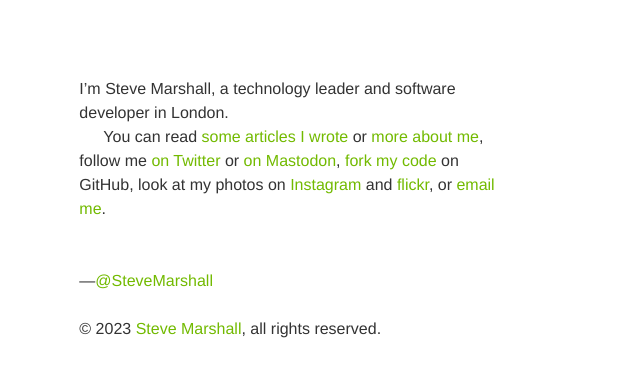
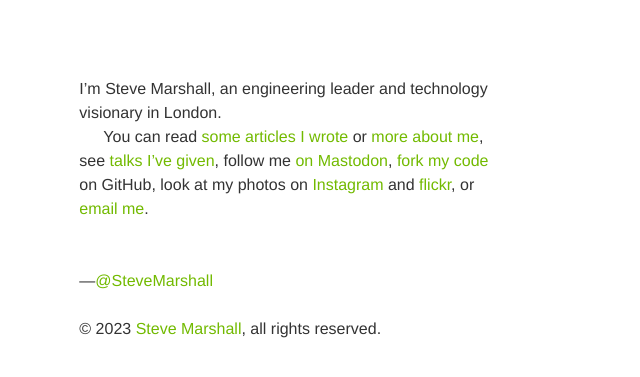
Before and after one commit to SteveMarshall/stevemarshall.github.io, a Jekyll site: the page built from README.md, in a window 1280 px wide. Shown: the top 377 px of the page, without its empty margins (0-640 px from the left). Built offline with Jekyll 4.4.1, drawn with Linux system fonts in a browser that asks for light colours; our own code applies the rules of GitHub Pages for plain Markdown files.

Commit message:
Add speaking engagements and remove Twitter

```diff
--- a/README.md
+++ b/README.md
@@ -1,8 +1,7 @@
-I'm **Steve Marshall**, a technology leader and software developer in London.
+I'm **Steve Marshall**, an engineering leader and technology visionary in London.
 
 You can read [some articles I wrote](/journal/) or [more about
-me](/about/), follow me [on
-Twitter](https://twitter.com/SteveMarshall){: rel="me"} or [on
+me](/about/), see [talks I've given](/speaking/), follow me [on
 Mastodon](https://mastodon.social/@stevemarshall){: rel="me"}, [fork my
 code](https://github.com/SteveMarshall){: rel="me"} on GitHub, look at
 my photos on [Instagram](https://instagram.com/nascentguruism){: rel="me"}
--- a/_layouts/default.html
+++ b/_layouts/default.html
@@ -17,7 +17,7 @@
       {{ content }}
       <footer id="footer" class="author vcard">
         <p>
-          &mdash;<a href="http://twitter.com/SteveMarshall">@SteveMarshall</a>
+          &mdash;<a href="https://mastodon.social/@stevemarshall">@SteveMarshall</a>
         </p>
         <p>
           &copy; {{ site.time | date: '%Y' }}
```
Also changed, not shown: about.md (+0 -1 lines), speaking.md (added, +16 -0 lines).
